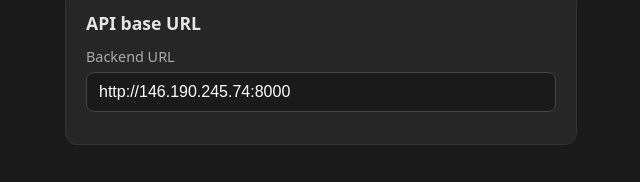
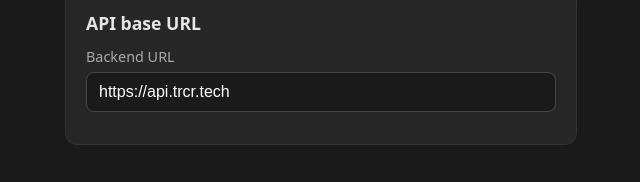
Before and after one commit to muhammadbalawal/PTFrontend, a plain HTML site: page index.html in a window 1280 px wide. Shown: the part 935-1117 px from the top of the page, 319-959 px from the left. Drawn offline with Linux system fonts and the light colour scheme; no server answers.

Commit message:
chnaged the base url

```diff
--- a/index.html
+++ b/index.html
@@ -299,8 +299,8 @@
             <input
                 id="apiBase"
                 type="text"
-                placeholder="http://146.190.245.74:8000"
-                value="http://146.190.245.74:8000"
+                placeholder="https://api.trcr.tech"
+                value="https://api.trcr.tech"
             />
         </div>
 
@@ -348,9 +348,10 @@
             let deviceListRefreshInterval = null;
 
             function getApiBase() {
-                return (
-                    apiBaseInput.value || "http://146.190.245.74:8000"
-                ).replace(/\/$/, "");
+                return (apiBaseInput.value || "https://api.trcr.tech").replace(
+                    /\/$/,
+                    "",
+                );
             }
 
             function getToken() {
```
